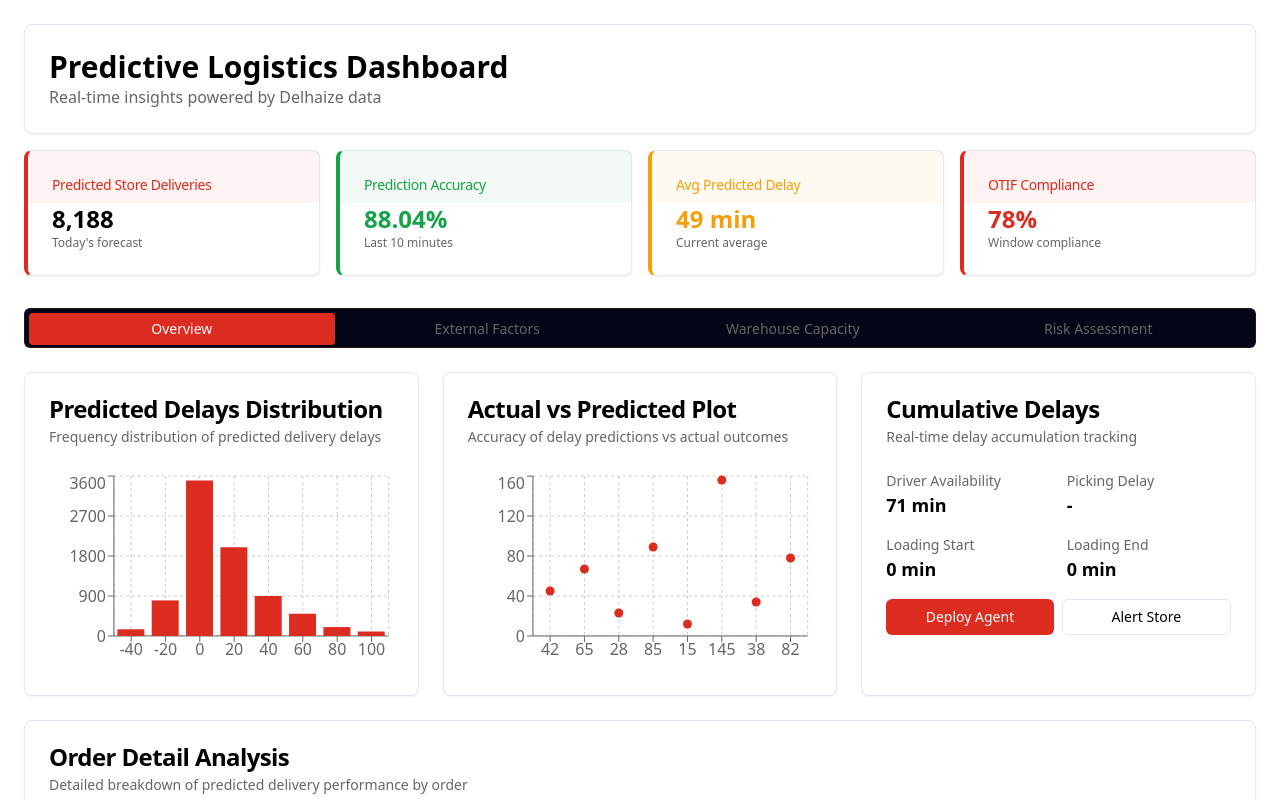
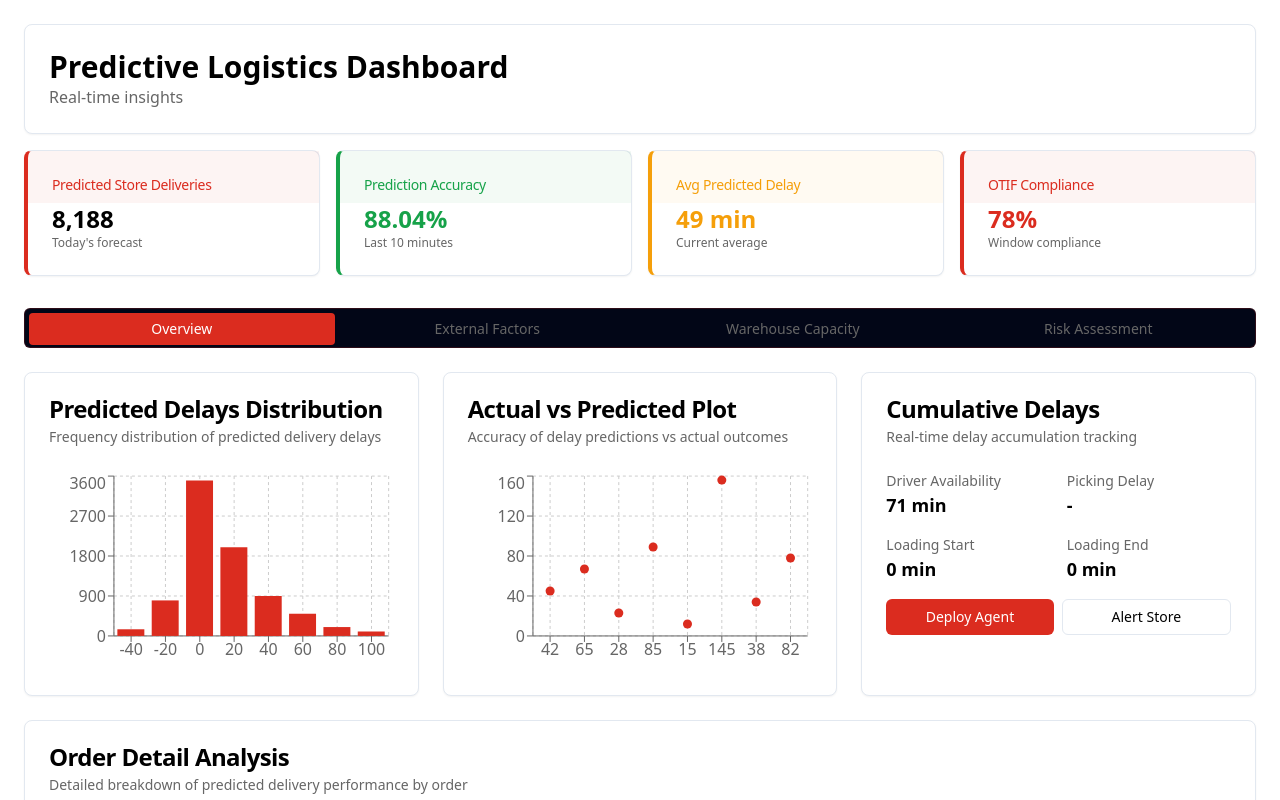
Before and after one commit to davidpeta-ofi/warehouse-watch-board, a React (Vite) app: page / in a window 1280 px wide. Shown: the top 800 px of the page. Built offline with nearby package versions, Linux system fonts and the light colour scheme.

Commit message:
Update Dashboard.tsx

```diff
--- a/src/components/dashboard/DelhaizeDashboard.tsx
+++ b/src/components/dashboard/DelhaizeDashboard.tsx
@@ -14,7 +14,7 @@ const DelhaizeDashboard = () => {
           <div className="flex items-center gap-4 mb-4 p-6 bg-card border border-border rounded-lg shadow-sm">
             <div>
               <h1 className="text-3xl font-bold text-foreground">Predictive Logistics Dashboard</h1>
-              <p className="text-muted-foreground">Real-time insights powered by Delhaize data</p>
+              <p className="text-muted-foreground">Real-time insights</p>
             </div>
           </div>
 
```
